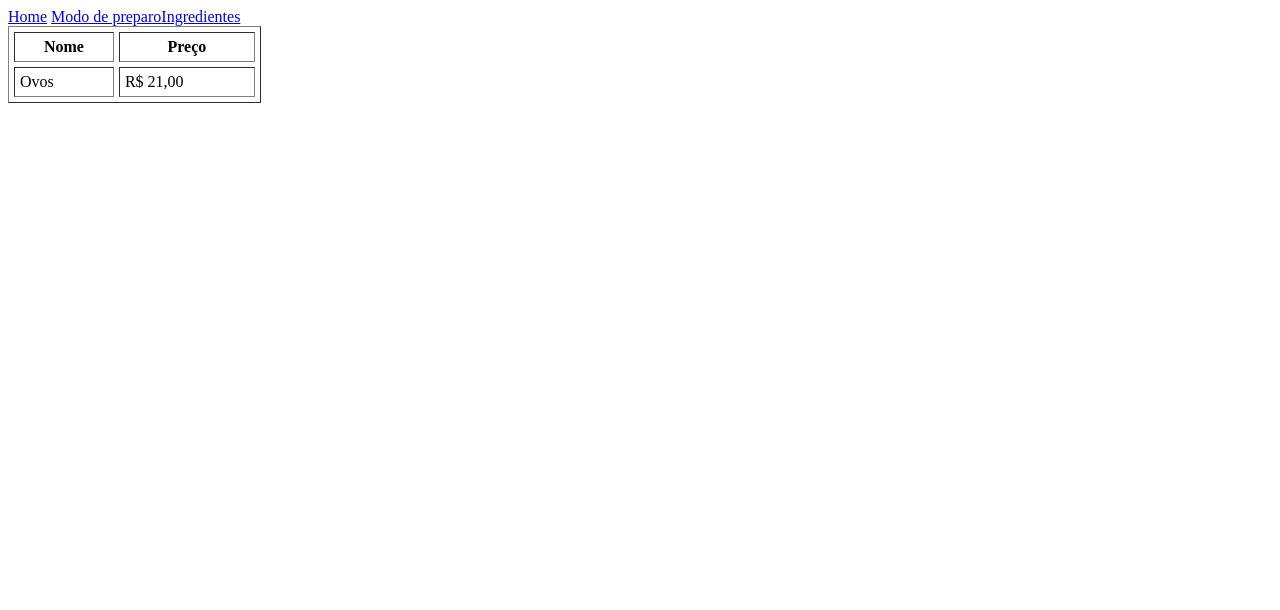
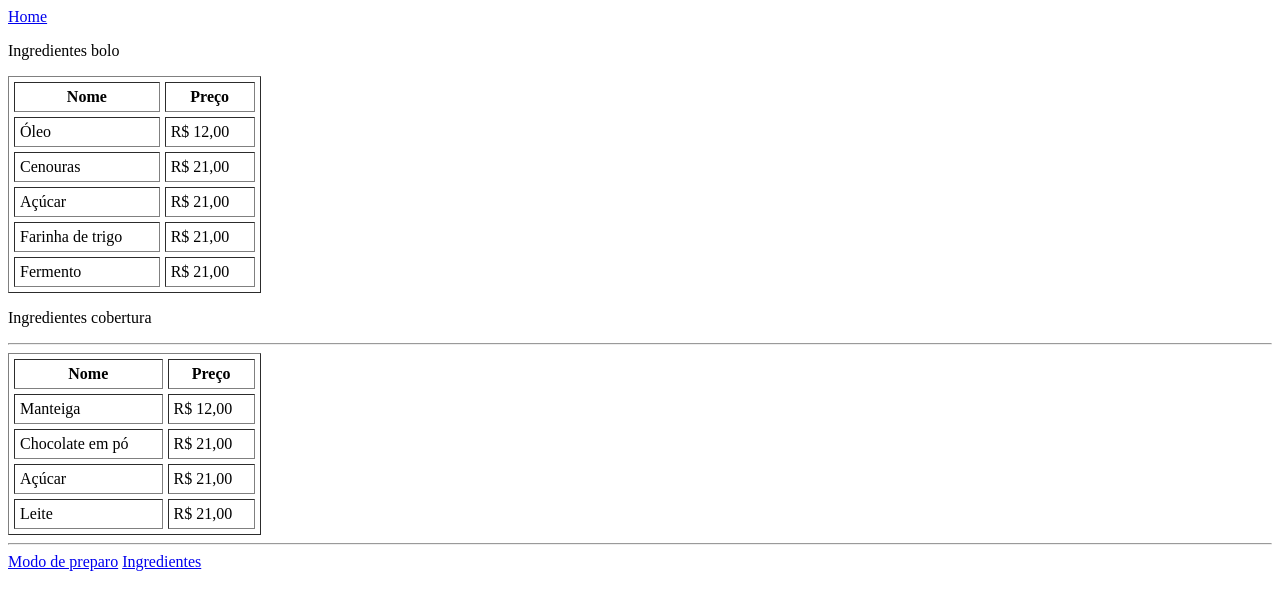
Before and after one commit to thsethub/HTML-CSS_ETE, a plain HTML site: page HTML/tabelaDePreços.html in a window 1280 px wide. Drawn offline with Linux system fonts and the light colour scheme.

Commit message:
Segundo commit

```diff
--- a/HTML/tabelaDePreços.html
+++ b/HTML/tabelaDePreços.html
@@ -7,6 +7,7 @@
 </head>
 <body>
     <a href="index.html">Home</a>
+    <p>Ingredientes bolo</p>
 
     <table width="20%" border="1" cellpadding="5" cellspacing="5" >
         <tr>
@@ -14,11 +15,52 @@
             <th>Preço</th>
         </tr>
         <tr>
-            <td>Ovos</td>
+            <td>Óleo</td>
+            <td>R$ 12,00</td>
+        </tr>
+        <tr>
+            <td>Cenouras</td>
             <td>R$ 21,00</td>
         </tr>
+        <tr>
+            <td>Açúcar</td>
+            <td>R$ 21,00</td>
+        </tr>
+        <tr>
+            <td>Farinha de trigo</td>
+            <td>R$ 21,00</td>
+        </tr>
+        <tr>
+            <td>Fermento</td>
+            <td>R$ 21,00</td>
+        </tr>
+        </table>
+        <p>Ingredientes cobertura</p>
+        <hr />
+        <table width="20%" border="1" cellpadding="5" cellspacing="5" >
+        <tr>
+            <th>Nome</th>
+            <th>Preço</th>
+        </tr>
+        <tr>
+            <td>Manteiga</td>
+            <td>R$ 12,00</td>
+        </tr>
+        <tr>
+            <td>Chocolate em pó</td>
+            <td>R$ 21,00</td>
+        </tr>
+        <tr>
+            <td>Açúcar</td>
+            <td>R$ 21,00</td>
+        </tr>
+        <tr>
+            <td>Leite</td>
+            <td>R$ 21,00</td>
+        </tr>
+    </table>
+    <hr />
         <a href="modoDePreparo.html">Modo de preparo</a>
         <a href="Ingredientes.html">Ingredientes</a>
-    </table>
 </body>
 </html>
```
Also changed, not shown: HTML/Descrição.html (+1 -0 lines), HTML/index.html (+1 -1 lines).
